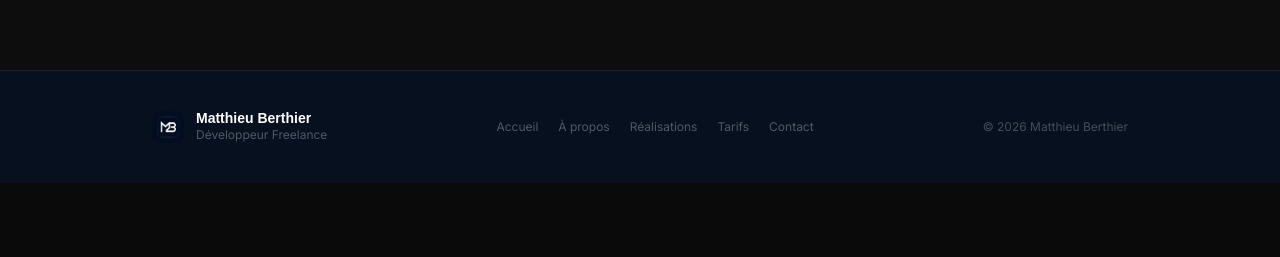
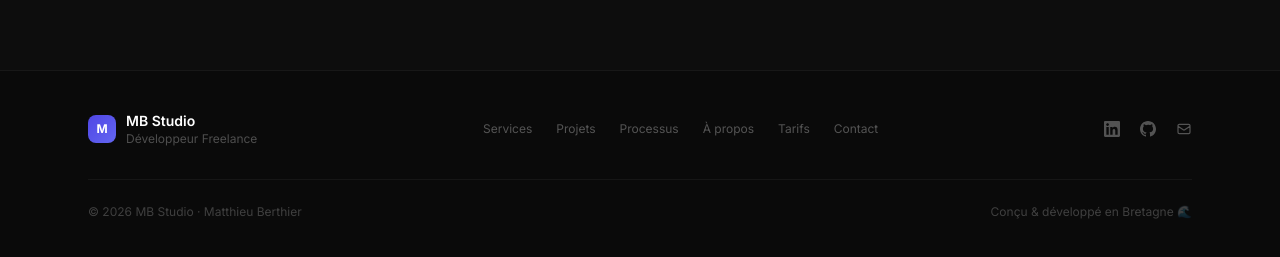
Before and after one commit to Matthieu56320/Portfolio, a React (Vite) app: page / in a window 1280 px wide. Shown: the part 3727-3984 px from the top of the page. Before the commit the page ends 3910 px from the top, so only its background shows below. Built offline with nearby package versions, Linux system fonts and the light colour scheme; no server answers; the HTML template or start-up script is replaced by a standard one.

Commit message:
Refactor Footer component with social links

```diff
--- a/src/components/Footer.jsx
+++ b/src/components/Footer.jsx
@@ -1,36 +1,109 @@
 const links = [
-  { label: 'Accueil', href: '#hero' },
+  { label: 'Services', href: '#services' },
+  { label: 'Projets', href: '#portfolio' },
+  { label: 'Processus', href: '#process' },
   { label: 'À propos', href: '#about' },
-  { label: 'Réalisations', href: '#portfolio' },
   { label: 'Tarifs', href: '#pricing' },
   { label: 'Contact', href: '#contact' },
+]
+
+const socials = [
+  {
+    label: 'LinkedIn',
+    href: 'https://linkedin.com/in/matthieu-berthier',
+    icon: (
+      <svg width="16" height="16" fill="currentColor" viewBox="0 0 24 24">
+        <path d="M20.447 20.452h-3.554v-5.569c0-1.328-.027-3.037-1.852-3.037-1.853 0-2.136 1.445-2.136 2.939v5.667H9.351V9h3.414v1.561h.046c.477-.9 1.637-1.85 3.37-1.85 3.601 0 4.267 2.37 4.267 5.455v6.286zM5.337 7.433c-1.144 0-2.063-.926-2.063-2.065 0-1.138.92-2.063 2.063-2.063 1.14 0 2.064.925 2.064 2.063 0 1.139-.925 2.065-2.064 2.065zm1.782 13.019H3.555V9h3.564v11.452zM22.225 0H1.771C.792 0 0 .774 0 1.729v20.542C0 23.227.792 24 1.771 24h20.451C23.2 24 24 23.227 24 22.271V1.729C24 .774 23.2 0 22.222 0h.003z" />
+      </svg>
+    ),
+  },
+  {
+    label: 'GitHub',
+    href: 'https://github.com/Matthieu56320',
+    icon: (
+      <svg width="16" height="16" fill="currentColor" viewBox="0 0 24 24">
+        <path d="M12 0C5.374 0 0 5.373 0 12c0 5.302 3.438 9.8 8.207 11.387.599.111.793-.261.793-.577v-2.234c-3.338.726-4.033-1.416-4.033-1.416-.546-1.387-1.333-1.756-1.333-1.756-1.089-.745.083-.729.083-.729 1.205.084 1.839 1.237 1.839 1.237 1.07 1.834 2.807 1.304 3.492.997.107-.775.418-1.305.762-1.604-2.665-.305-5.467-1.334-5.467-5.931 0-1.311.469-2.381 1.236-3.221-.124-.303-.535-1.524.117-3.176 0 0 1.008-.322 3.301 1.23A11.509 11.509 0 0112 5.803c1.02.005 2.047.138 3.006.404 2.291-1.552 3.297-1.23 3.297-1.23.653 1.653.242 2.874.118 3.176.77.84 1.235 1.911 1.235 3.221 0 4.609-2.807 5.624-5.479 5.921.43.372.823 1.102.823 2.222v3.293c0 .319.192.694.801.576C20.566 21.797 24 17.3 24 12c0-6.627-5.373-12-12-12z" />
+      </svg>
+    ),
+  },
+  {
+    label: 'Email',
+    href: 'mailto:matthieustudio@proton.me',
+    icon: (
+      <svg width="16" height="16" fill="none" viewBox="0 0 24 24" stroke="currentColor" strokeWidth={1.8}>
+        <path strokeLinecap="round" strokeLinejoin="round" d="M3 8l7.89 5.26a2 2 0 002.22 0L21 8M5 19h14a2 2 0 002-2V7a2 2 0 00-2-2H5a2 2 0 00-2 2v10a2 2 0 002 2z" />
+      </svg>
+    ),
+  },
 ]
 
 export default function Footer() {
   const year = new Date().getFullYear()
 
   return (
-    <footer className="border-t bg-[#07101f]" style={{ borderColor: 'rgba(255,255,255,0.07)' }}>
-      <div className="max-w-5xl mx-auto px-4 sm:px-6 py-10">
-        <div className="flex flex-col sm:flex-row items-center justify-between gap-5">
-          <div className="flex items-center gap-3">
-            <img src="/favicon.png" alt="Matthieu Berthier" className="w-8 h-8 rounded-lg" />
+    <footer style={{ borderTop: '1px solid rgba(255,255,255,0.06)', background: '#0A0A0A' }}>
+      <div className="max-w-6xl mx-auto px-6 py-10">
+        <div className="flex flex-col md:flex-row items-center justify-between gap-6">
+          {/* Logo */}
+          <a href="#hero" className="flex items-center gap-2.5">
+            <div
+              className="w-7 h-7 rounded-lg flex items-center justify-center"
+              style={{ background: 'linear-gradient(135deg, #4F46E5 0%, #6366F1 100%)' }}
+            >
+              <span className="text-white font-bold text-xs">M</span>
+            </div>
+            <div>
+              <p className="font-semibold text-white text-sm">MB Studio</p>
+              <p className="text-xs" style={{ color: 'rgba(255,255,255,0.28)' }}>Développeur Freelance</p>
+            </div>
+          </a>
 
-            <div>
-              <p className="text-white text-sm font-bold leading-none" style={{ fontFamily: 'Syne, sans-serif' }}>Matthieu Berthier</p>
-              <p className="text-white/30 text-xs mt-0.5">Développeur Freelance</p>
-            </div>
-          </div>
-
-          <nav className="flex flex-wrap items-center justify-center gap-x-5 gap-y-2">
+          {/* Nav */}
+          <nav className="flex flex-wrap items-center justify-center gap-x-6 gap-y-2">
             {links.map(({ label, href }) => (
-              <a key={href} href={href} className="text-white/30 text-xs hover:text-white/60 transition-colors">
+              <a
+                key={href}
+                href={href}
+                className="text-xs transition-colors"
+                style={{ color: 'rgba(255,255,255,0.3)' }}
+                onMouseOver={(e) => e.target.style.color = 'rgba(255,255,255,0.65)'}
+                onMouseOut={(e) => e.target.style.color = 'rgba(255,255,255,0.3)'}
+              >
                 {label}
               </a>
             ))}
           </nav>
 
-          <p className="text-white/25 text-xs">© {year} Matthieu Berthier</p>
+          {/* Socials + copyright */}
+          <div className="flex items-center gap-5">
+            {socials.map(({ label, href, icon }) => (
+              <a
+                key={label}
+                href={href}
+                target="_blank"
+                rel="noopener noreferrer"
+                aria-label={label}
+                className="transition-colors"
+                style={{ color: 'rgba(255,255,255,0.3)' }}
+                onMouseOver={(e) => e.currentTarget.style.color = 'rgba(255,255,255,0.7)'}
+                onMouseOut={(e) => e.currentTarget.style.color = 'rgba(255,255,255,0.3)'}
+              >
+                {icon}
+              </a>
+            ))}
+          </div>
+        </div>
+
+        <div
+          className="mt-8 pt-6 flex flex-col md:flex-row items-center justify-between gap-3"
+          style={{ borderTop: '1px solid rgba(255,255,255,0.05)' }}
+        >
+          <p className="text-xs" style={{ color: 'rgba(255,255,255,0.22)' }}>
+            © {year} MB Studio · Matthieu Berthier
+          </p>
+          <p className="text-xs" style={{ color: 'rgba(255,255,255,0.22)' }}>
+            Conçu & développé en Bretagne 🌊
+          </p>
         </div>
       </div>
     </footer>
```
